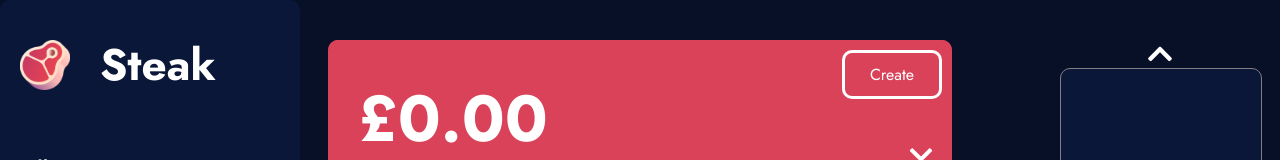
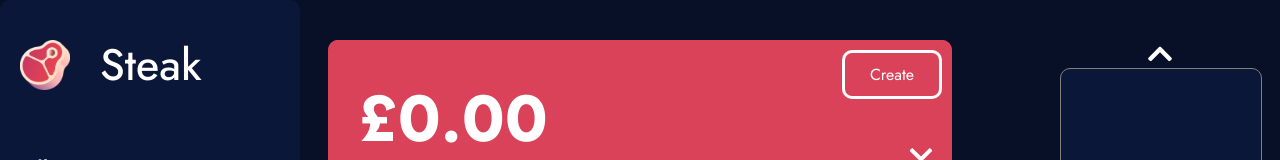
Before and after one commit to UniOfGreenwich/elee1149-coursework--steak, a React (Vite) app in the folder steakinc-web-app/steakinc-web-app/: page /jars in a window 1280 px wide. Shown: the top 160 px of the page. Built offline with nearby package versions, Linux system fonts and the light colour scheme.

Commit message:
nav title weight

```diff
--- a/steakinc-web-app/steakinc-web-app/src/JarsScreen/JarsScreen.css
+++ b/steakinc-web-app/steakinc-web-app/src/JarsScreen/JarsScreen.css
@@ -367,10 +367,6 @@
         display: flex;
     }
 
-    .edit-jar-button {
-        margin-right: 10px;
-    }
-
     .create-item {
         display: flex;
         margin-top: 20px;
@@ -426,7 +422,6 @@
     .edit-jar-button {
         position: absolute;
         top: 10px; /* Ensure the button stays at the top */
-        right: 10px; /* Ensure the button stays on the right */
         width: 100px;
     }
 
--- a/steakinc-web-app/steakinc-web-app/src/JarsScreen/NavSideBar.css
+++ b/steakinc-web-app/steakinc-web-app/src/JarsScreen/NavSideBar.css
@@ -67,6 +67,7 @@
     color: white;
     font-size: 44px;
     margin-left: 20px;
+    font-weight: 450;
 }
 
 .nav-list {
```
